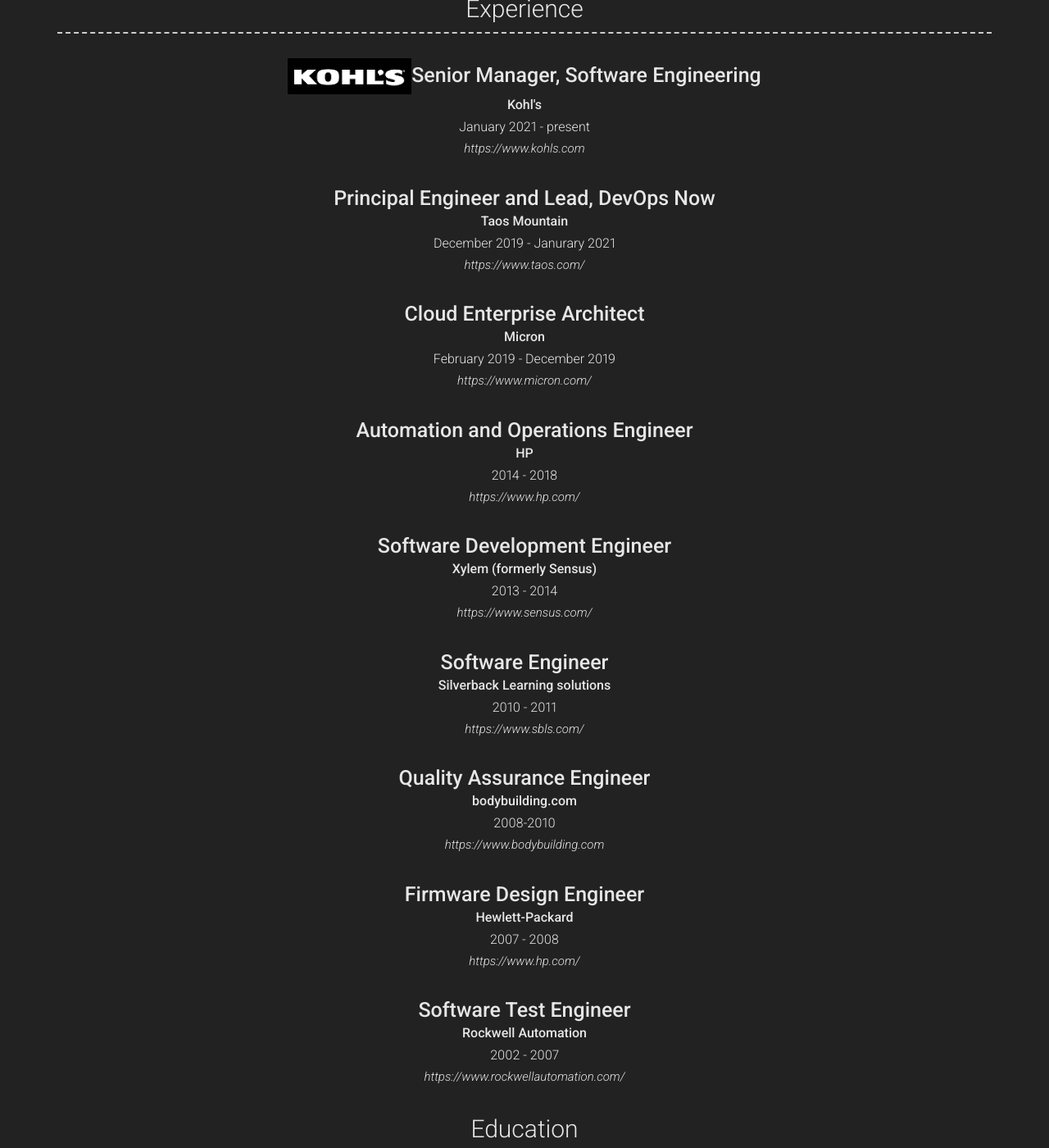
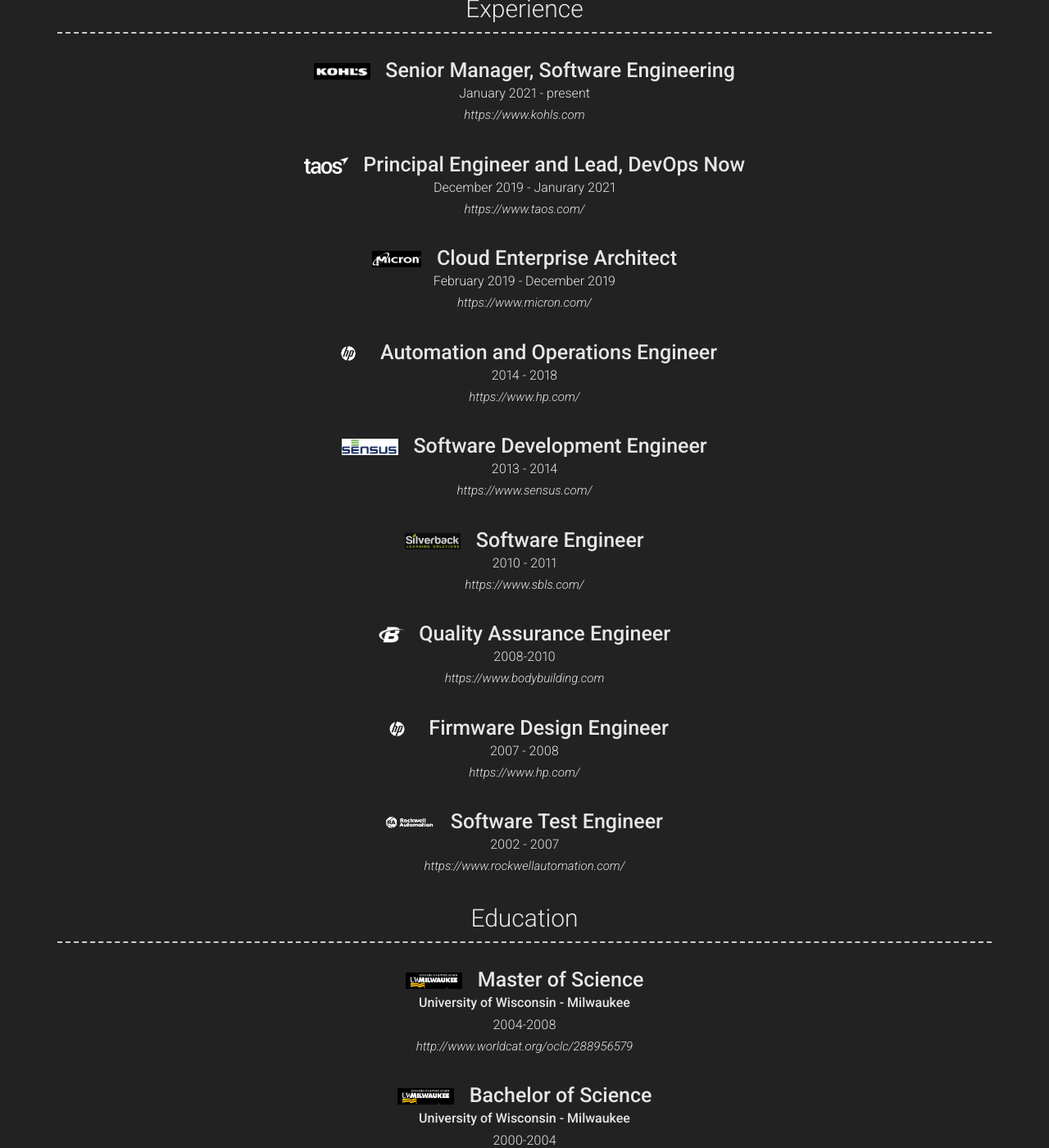
Before and after one commit to janemiceli/resume, a Jekyll site: the page built from index.md, in a window 1280 px wide and 1400 px high, scrolled down 539 px. Shown: the whole window at 82% size. Built offline with Jekyll 4.4.1, drawn with Linux system fonts in a browser that asks for light colours; nearby versions of some CDN libraries.

Commit message:
all the images!
Finally have all the logos in the body of the resume

```diff
--- a/_config.yml
+++ b/_config.yml
@@ -51,7 +51,7 @@ content:
     - layout: top-middle
       title: Senior Manager, Software Engineering
       icon: images/kohls.png
-      sub_title: Kohl's
+      #sub_title: Kohl's
       caption: January 2021 - present
       link: https://www.kohls.com
       #quote: >
@@ -59,7 +59,8 @@ content:
       #description: | # this will include new lines to allow paragraphs
     - layout: top-middle
       title: Principal Engineer and Lead, DevOps Now
-      sub_title: Taos Mountain
+      icon: images/taos.png
+      #sub_title: Taos Mountain
       caption: December 2019 - Janurary 2021
       link: https://www.taos.com/
       #quote: >
@@ -80,7 +81,8 @@ content:
       #  Technologies: AWS, Azure, GCP, Harvest, Timeular, JIRA, JSD, Confluence, Slack, Sococo, Chef, Ruby, Terraform, Ansible, Pagerduty, Github.com, Gitlab.com, Python, Ruby, bash, Perl, Jenkins, Harness, Circle CI
     - layout: top-middle
       title: Cloud Enterprise Architect
-      sub_title: Micron
+      icon: images/micron.png
+      #sub_title: Micron
       caption: February 2019 - December 2019
       link: https://www.micron.com/
       #quote: >
@@ -89,7 +91,8 @@ content:
       #
     - layout: top-middle
       title: Automation and Operations Engineer
-      sub_title: HP
+      icon: images/hp.png
+      #sub_title: HP
       caption: 2014 - 2018
       link: https://www.hp.com/
       #quote: >
@@ -98,7 +101,8 @@ content:
       #
     - layout: top-middle
       title: Software Development Engineer
-      sub_title: Xylem (formerly Sensus)
+      icon: images/sensus.png
+      #sub_title: Xylem (formerly Sensus)
       caption: 2013 - 2014
       link: https://www.sensus.com/
       #quote: >
@@ -107,7 +111,8 @@ content:
       #
     - layout: top-middle
       title: Software Engineer
-      sub_title: Silverback Learning solutions
+      #sub_title: Silverback Learning solutions
+      icon: images/silverback.png
       caption: 2010 - 2011
       link: https://www.sbls.com/
       #quote: >
@@ -116,7 +121,7 @@ content:
       #  Implemented and tested new features in Web Services using C# get or set preferences targeted for the Microsoft Windows 7/XP/CE development platforms. Duplicated options in SNMP to XML.
     - layout: top-middle
       title: Quality Assurance Engineer
-      sub_title: bodybuilding.com
+      icon: images/bbcom.png
       caption: 2008-2010
       link: https://www.bodybuilding.com
       #quote: >
@@ -125,7 +130,7 @@ content:
       #  Quality assurance specialist on a scrum team for 18 months finding, submitting, and fixing defects.
     - layout: top-middle
       title: Firmware Design Engineer
-      sub_title: Hewlett-Packard
+      icon: images/hp.png
       caption: 2007 - 2008
       link: https://www.hp.com/
       #quote: >
@@ -134,7 +139,8 @@ content:
       #  Audited and wrote unit tests to ensure 80% automated test code coverage for all components on the team.
     - layout: top-middle
       title: Software Test Engineer
-      sub_title: Rockwell Automation
+      icon: images/ra.png
+      #sub_title: Rockwell Automation
       caption: 2002 - 2007
       link: https://www.rockwellautomation.com/
       #quote: >
@@ -146,6 +152,7 @@ content:
     content:
       - layout: top-middle
         title:  Master of Science
+        icon: images/uwmilwaukee.gif
         sub_title: University of Wisconsin - Milwaukee
         caption: 2004-2008
         #quote: >
@@ -154,7 +161,9 @@ content:
         link: http://www.worldcat.org/oclc/288956579
       - layout: top-middle
         title: Bachelor of Science
+        icon: images/uwmilwaukee.gif
         sub_title: University of Wisconsin - Milwaukee
+        link: http://www.uwm.edu
         caption: 2000-2004
         #quote: >
         #  Short institution or course description (optional)
--- a/_includes/section-list.html
+++ b/_includes/section-list.html
@@ -1,7 +1,7 @@
 {% for item in include.content %}
   <div class="row clearfix layout layout-{{item.layout | default: 'left'}}">
     <div class="col-xs-12 col-sm-4 col-md-3 col-print-12 details">
-      <h4>{%- if item.icon -%}<img src={{ item.icon | relative_url }} />{%- endif -%}{{ item.title }}</h4>
+      <h4>{%- if item.icon -%}<img height="20" src={{ item.icon | relative_url }} />{%- endif -%}&nbsp;&nbsp;&nbsp;{{ item.title }}</h4>
       {%- if item.sub_title -%}<p><b>{{ item.sub_title }}</b></p>{%- endif -%}
       {%- if item.caption -%}<p>{{ item.caption }}</p>{%- endif -%}
 
```
Also changed, not shown: images/bbcom.png, images/hp.jpg (deleted), images/hp.png, images/micron.png (added), images/ra.png, images/sensus.png, images/silverback.png (added), images/taos.png (added), images/uwmilwaukee.gif (added).
